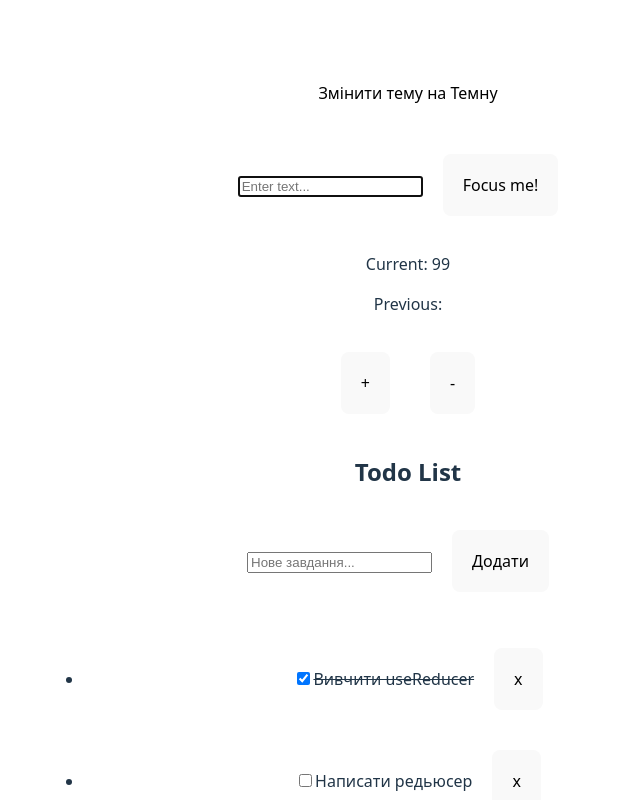
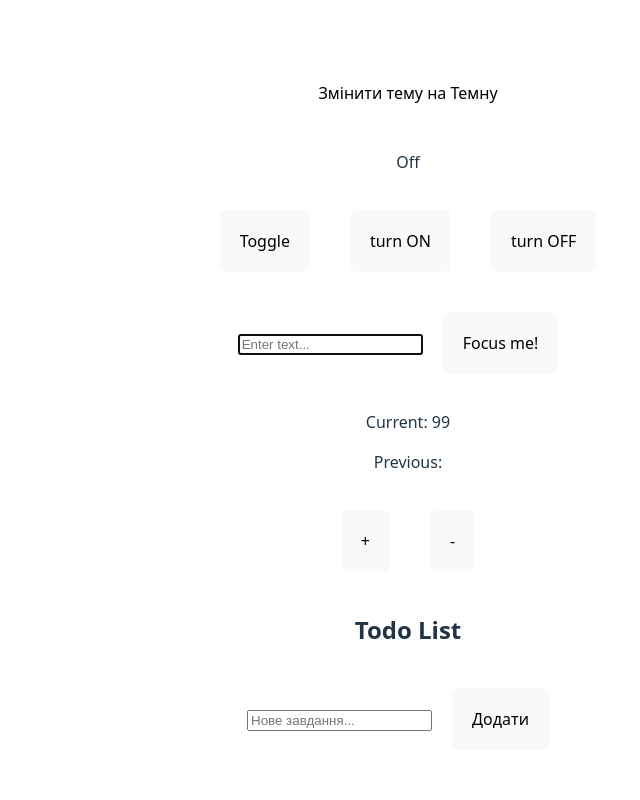
Before and after one commit to fullstack-and-test/react-redux-course, a React (Vite) app: page / in a window 1280 px wide. Shown: the top 800 px of the page, without its empty margins (232-872 px from the left). Built offline with nearby package versions, Linux system fonts and the light colour scheme.

Commit message:
Added hw custom hooks

```diff
--- a/src/App.jsx
+++ b/src/App.jsx
@@ -23,6 +23,7 @@ import ThemeButton from "./components/ThemeButton";
 import TodoList from "./components/TodoList";
 import FocusControl from "./components/FocusControl";
 import CounterHistory from "./components/CounterHistory";
+import ToggleExample from "./components/ToggleExample";
 
 import { topFilms, actions, user, menuData } from "./constants.js";
 
@@ -39,6 +40,7 @@ function App() {
     <ThemeContext.Provider value={{ theme, toggleTheme }}>
       <main className={theme}>
         <ThemeButton />
+        <ToggleExample />
         <FocusControl />
         <CounterHistory />
         <TodoList />
--- a/src/components/CounterHistory.jsx
+++ b/src/components/CounterHistory.jsx
@@ -4,10 +4,6 @@ export default function CounterHistory() {
   const [counter, setCounter] = useState(99);
 
   const prevCounterRef = useRef(null);
-
-  //useEffect(() => {
-  //  inputRef.current?.focus();
-  //}, []);
 
   useEffect(() => {
     prevCounterRef.current = counter;
--- /dev/null
+++ b/src/components/ToggleExample.jsx
@@ -0,0 +1,16 @@
+import useToggle from "./useToggle";
+
+const ToggleExample = () => {
+  const [isOn, toggle, setTrue, setFalse] = useToggle(false);
+
+  return (
+    <div>
+      <p>{isOn ? "On" : "Off"}</p>
+      <button onClick={toggle}>Toggle</button>
+      <button onClick={setTrue}>turn ON</button>
+      <button onClick={setFalse}>turn OFF</button>
+    </div>
+  );
+};
+
+export default ToggleExample;
--- /dev/null
+++ b/src/components/useToggle.js
@@ -0,0 +1,21 @@
+import { useState, useCallback } from "react";
+
+const useToggle = (initialValue = false) => {
+  const [value, setValue] = useState(initialValue);
+
+  const toggle = useCallback(() => {
+    setValue((prev) => !prev);
+  }, []);
+
+  const setTrue = useCallback(() => {
+    setValue(true);
+  }, []);
+
+  const setFalse = useCallback(() => {
+    setValue(false);
+  }, []);
+
+  return [value, toggle, setTrue, setFalse];
+};
+
+export default useToggle;
```
